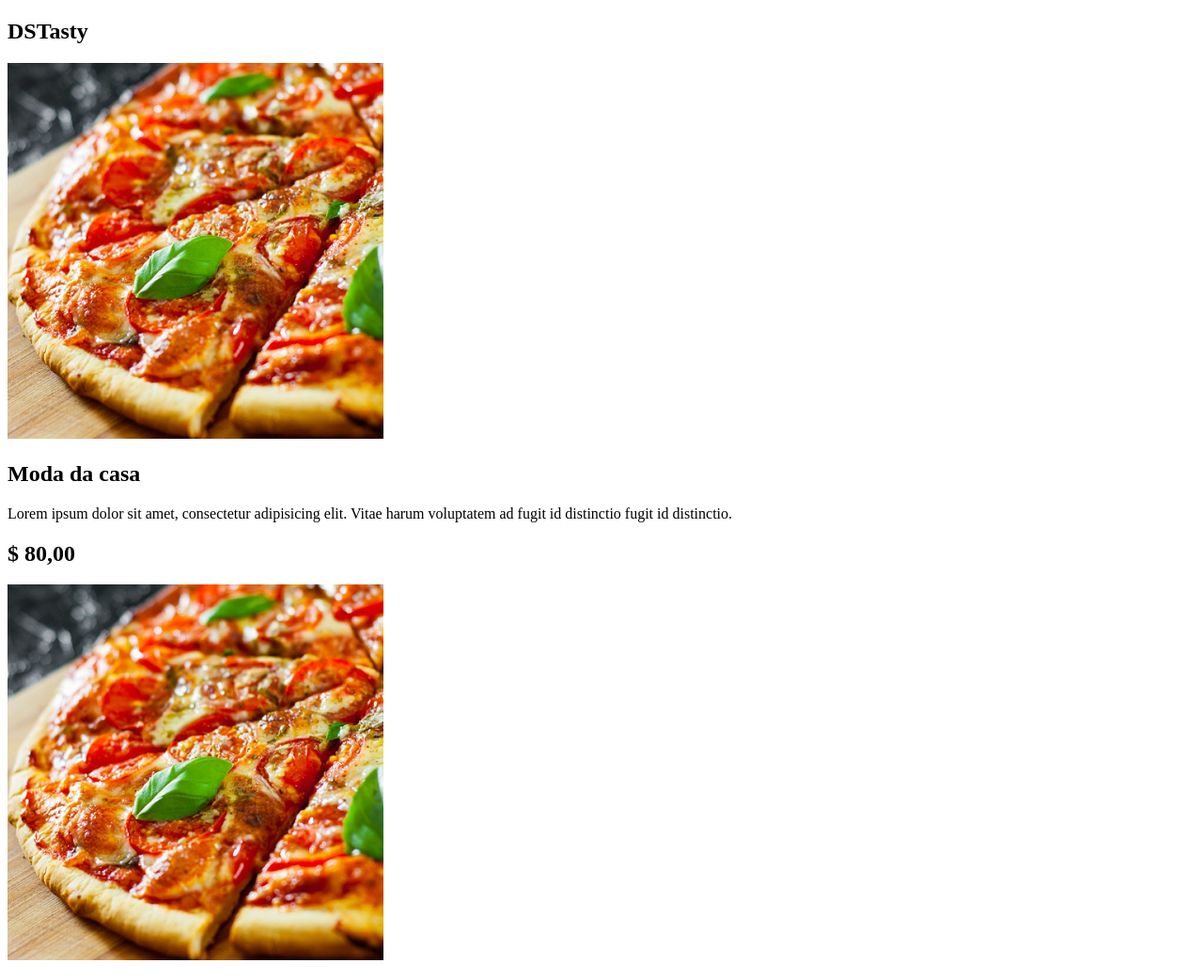
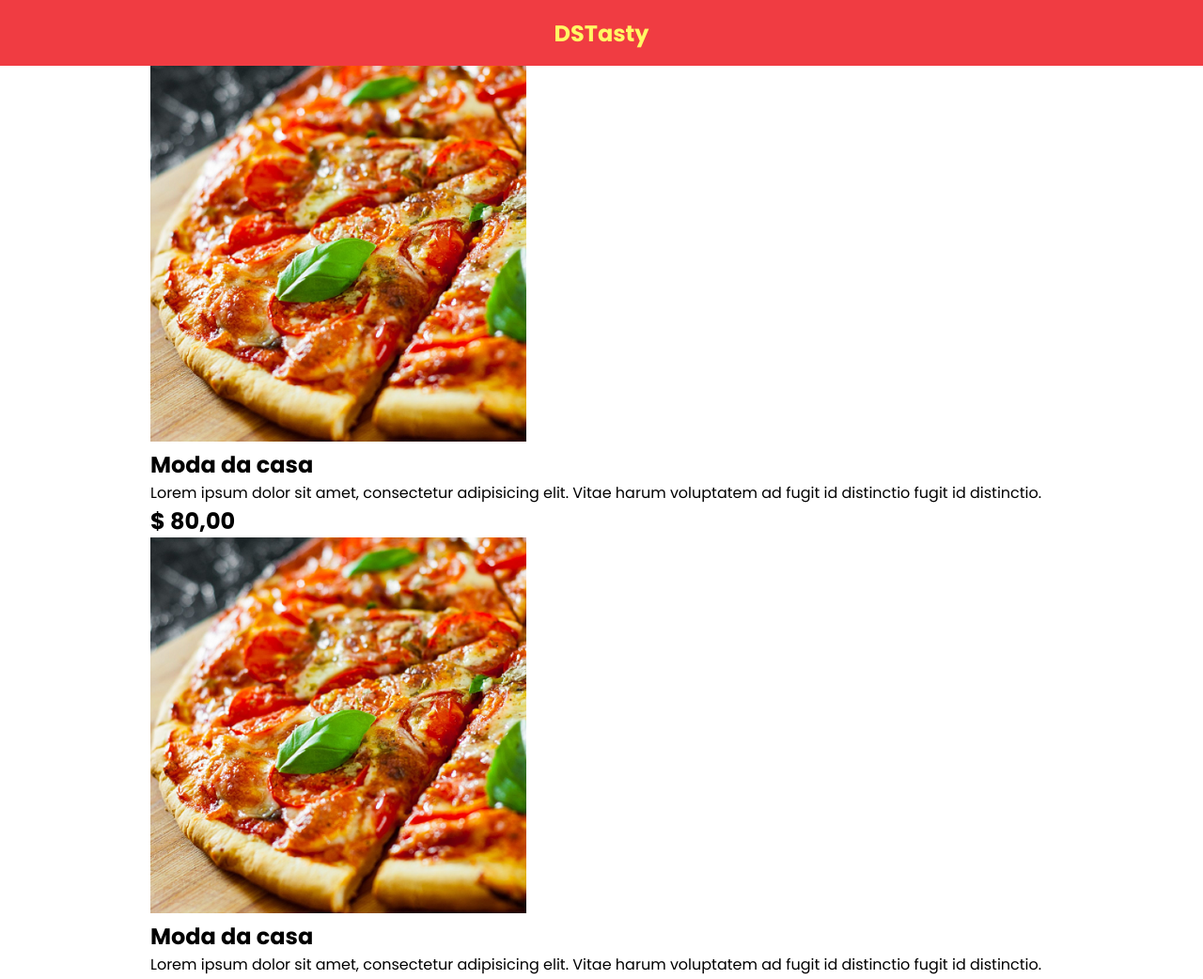
Before and after one commit to JhowAndrade/DSTastyAulao, a plain HTML site: page index.html in a window 1280 px wide. Shown: the top 1042 px of the page at 94% size. Drawn offline with Linux system fonts and the light colour scheme.

Commit message:
estilizando HTML

```diff
--- a/index.html
+++ b/index.html
@@ -4,18 +4,19 @@
     <meta charset="UTF-8">
     <meta http-equiv="X-UA-Compatible" content="IE=edge">
     <meta name="viewport" content="width=device-width, initial-scale=1.0">
+    <link rel="stylesheet" href="style.css">
     <title>DSTasty</title>
 </head>
 <body>
     <header>
-        <nav>
+        <nav class="container">
             <h1>DSTasty</h1>
         </nav>
     </header>
 
     <main>
-        <section>
-            <div>
+        <section id="pizza">
+            <div class="container">
                 <img src="img/pizza 1.png" alt="pizza">
                 <div>
                     <h2>Moda da casa</h2>
@@ -24,7 +25,7 @@
                 </div>
             </div>
 
-            <div>
+            <div class="container">
                 <img src="img/pizza 1.png" alt="pizza">
                 <div>
                     <h2>Moda da casa</h2>
@@ -33,7 +34,7 @@
                 </div>
             </div>
 
-            <div>
+            <div class="container">
                 <img src="img/pizza 1.png" alt="pizza">
                 <div>
                     <h2>Moda da casa</h2>
@@ -43,9 +44,9 @@
             </div>
         </section>
 
-        <section>
-            <div>
-                <h2>O que estão dizendo</h2>
+        <section id="comments">
+            <div  class="container">
+                <h2 >O que estão dizendo</h2>
                 <div>
                     <p>Lorem ipsum dolor sit amet, consectetur adipisicing elit. Vitae harum voluptatem ad fugit id distinctio.</p>
                 </div>
--- /dev/null
+++ b/style.css
@@ -0,0 +1,38 @@
+@import url('https://fonts.googleapis.com/css2?family=Poppins:wght@400;700&display=swap');
+
+
+:root{
+    --color-red: #F03C42;
+    --color-yellow: #FFF964;
+    --text-green: #02B814;
+    --text-grey: #5E5E5E;
+    --bg-color-whithe: #FFFFFF;
+}
+
+* {
+    font-family: 'Poppins', sans-serif;
+    box-sizing: border-box;
+    margin: 0;
+    padding: 0;
+}
+
+
+header{
+    background-color: var(--color-red);
+    color: var(--color-yellow);
+    display: flex;
+    align-items: center;
+    height: 70px;
+}
+
+.container {
+width: 100%;
+max-width: 960px;
+margin: 0 auto;
+}
+
+nav h1{
+    color: var(--color-yellow);
+    font-size: 24px;
+    text-align: center;
+}
```
